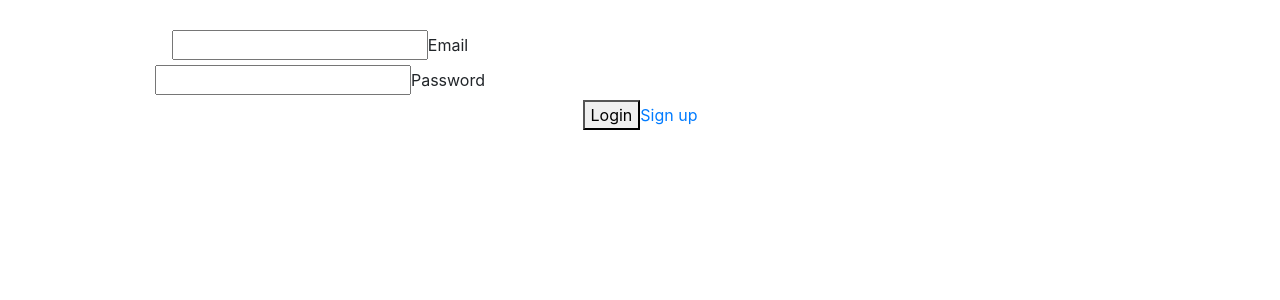
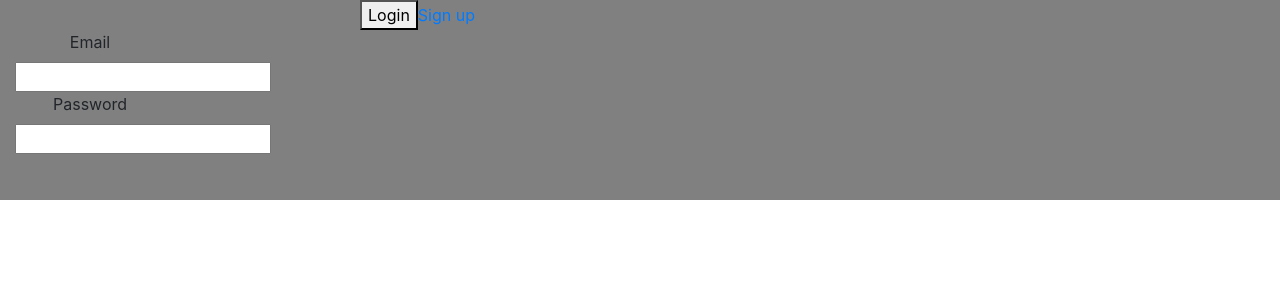
Before and after one commit to adityasingh931/Management-App-React-, a React (Create React App) app: page / in a window 1280 px wide. Shown: the top 300 px of the page. Built offline with nearby package versions, Linux system fonts and the light colour scheme.

Commit message:
manager app completed

```diff
--- a/src/Form/Form.js
+++ b/src/Form/Form.js
@@ -6,6 +6,7 @@ const Form =({handleChange,email, password,first_name, last_name,
     return(<>
         <form action="" className="form_up_box" style={{ marginTop: '30px' }}>
                     <div className="floating-label col-md-6" style={{ display: 'block' }} >
+                    <label>First name</label>
                         <input
                             name='first_name'
                             type='text'
@@ -15,9 +16,9 @@ const Form =({handleChange,email, password,first_name, last_name,
                             onChange={handleChange}
                             className='floating-input'
                         />
-                        <label>First name</label>
                     </div>
                     <div className="floating-label col-md-6" style={{ display: 'block' }} >
+                    <label>Last name</label>
                         <input
                             name='last_name'
                             type='text'
@@ -27,9 +28,9 @@ const Form =({handleChange,email, password,first_name, last_name,
                             onChange={handleChange}
                             className='floating-input'
                         />
-                        <label>Last name</label>
                     </div>
                     <div className="floating-label col-md-6" style={{ display: 'block' }} >
+                    <label>Email</label>
                         <input
                             name='email'
                             type='email'
@@ -39,9 +40,9 @@ const Form =({handleChange,email, password,first_name, last_name,
                             onChange={handleChange}
                             className='floating-input'
                         />
-                        <label>Email</label>
                     </div>
                     <div className="floating-label col-md-6" style={{ display: 'block' }} >
+                    <label>Password</label>
                         <input
                             name='password'
                             type='password'
@@ -51,9 +52,9 @@ const Form =({handleChange,email, password,first_name, last_name,
                             onChange={handleChange}
                             className='floating-input'
                         />
-                        <label>Password</label>
                     </div>
                     <div className="floating-label col-md-6" style={{ display: 'block' }} >
+                    <label>address</label>
                         <input
                             name='address'
                             type='text'
@@ -63,9 +64,9 @@ const Form =({handleChange,email, password,first_name, last_name,
                             onChange={handleChange}
                             className='floating-input'
                         />
-                        <label>address</label>
                     </div>
                     <div className="floating-label col-md-6" style={{ display: 'block' }} >
+                    <label>Date of Birth</label>
                         <input
                             name='dob'
                             type='date'
@@ -75,9 +76,9 @@ const Form =({handleChange,email, password,first_name, last_name,
                             onChange={handleChange}
                             className='floating-input'
                         />
-                        <label>Date of Birth</label>
                     </div>
                     <div className="floating-label col-md-6" style={{ display: 'block' }} >
+                    <label>Company</label>
                         <input
                             name='company'
                             type='text'
@@ -87,7 +88,6 @@ const Form =({handleChange,email, password,first_name, last_name,
                             onChange={handleChange}
                             className='floating-input'
                         />
-                        <label>Company</label>
                     </div>
                 </form>
         </>)
--- /dev/null
+++ b/src/Login/Login.css
@@ -0,0 +1,6 @@
+.Main-form-container{
+    height: 200px;
+    background: grey;
+    display: flex;
+
+}
--- a/src/Login/Login.js
+++ b/src/Login/Login.js
@@ -2,7 +2,7 @@ import React, { Component } from 'react';
 import {Link} from 'react-router-dom';
 import axios from "axios";
 import UserTable from "../UserTable/UserTable"
-
+import "./Login.css"
 class Login extends Component {
     constructor(props) {
         super(props);
@@ -57,9 +57,10 @@ class Login extends Component {
             <>
             {loginSuccess.length === 0
             ?(
-            <div>
+            <div className="Main-form-container">
                 <form action="" className="form_up_box" style={{ marginTop: '30px' }}>
                     <div className="floating-label col-md-6" style={{ display: 'block' }} >
+                        <label>Email</label>
                         <input
                             name='email'
                             type='text'
@@ -68,9 +69,9 @@ class Login extends Component {
                             onChange={this.handleChange}
                             className='floating-input'
                         />
-                        <label>Email</label>
                     </div>
                     <div className="floating-label col-md-6" style={{ display: 'block' }} >
+                    <label>Password</label>
                         <input
                             name='password'
                             type='password'
@@ -80,7 +81,7 @@ class Login extends Component {
                             onChange={this.handleChange}
                             className='floating-input'
                         />
-                        <label>Password</label>
+
                     </div>
                 </form>
                 <div>
--- a/src/Model/index.js
+++ b/src/Model/index.js
@@ -30,6 +30,7 @@ export default ({ show, handleChange, email, password, first_name, last_name,
             />
             <form>
               <div className="floating-label col-md-6" style={{ display: 'block' }} >
+              <label>Mobile</label>
                 <input
                   name='mobile'
                   type='number'
@@ -39,7 +40,6 @@ export default ({ show, handleChange, email, password, first_name, last_name,
                   onChange={handleChange}
                   className='floating-input'
                 />
-                <label>Mobile</label>
               </div>
             </form>
           </div>
```
